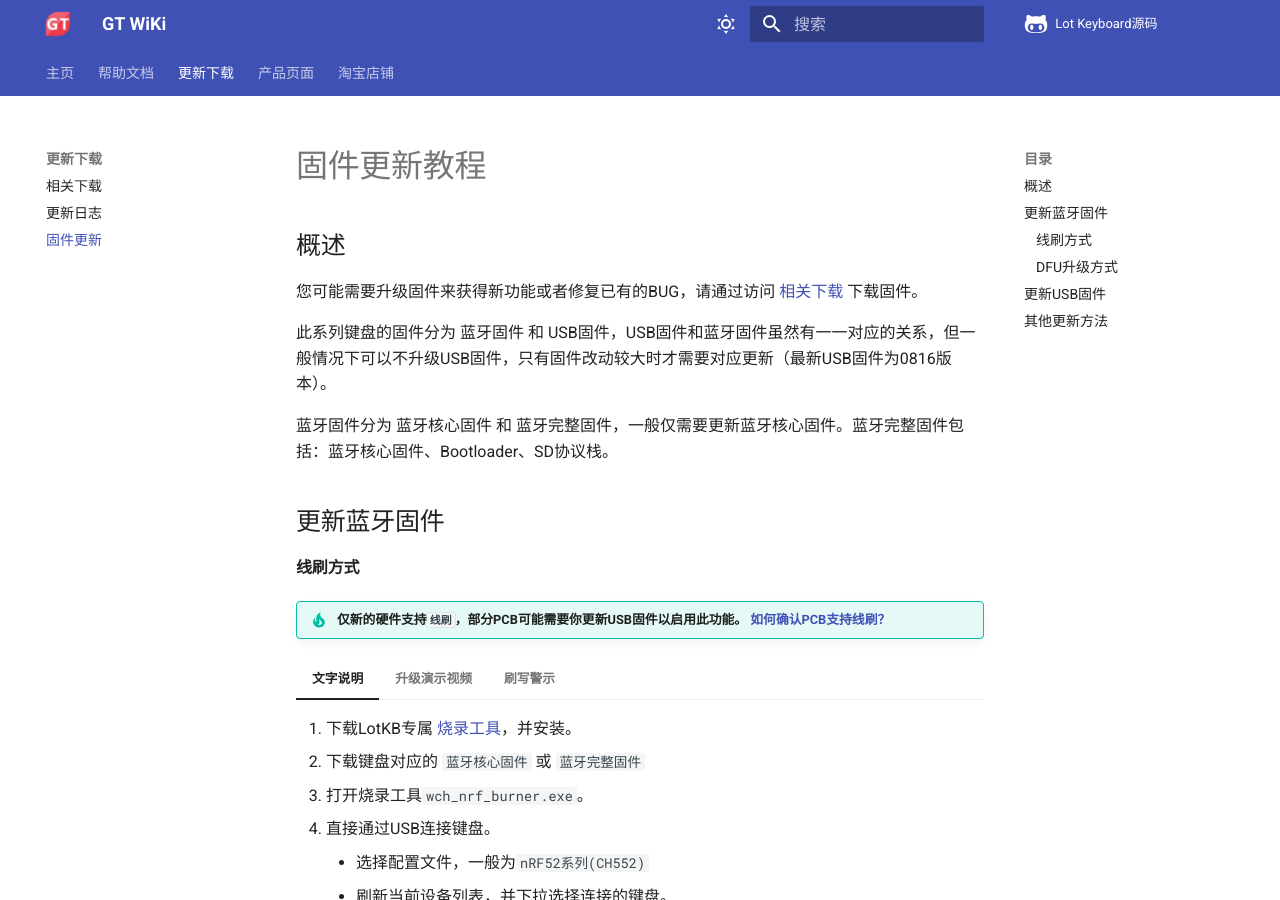
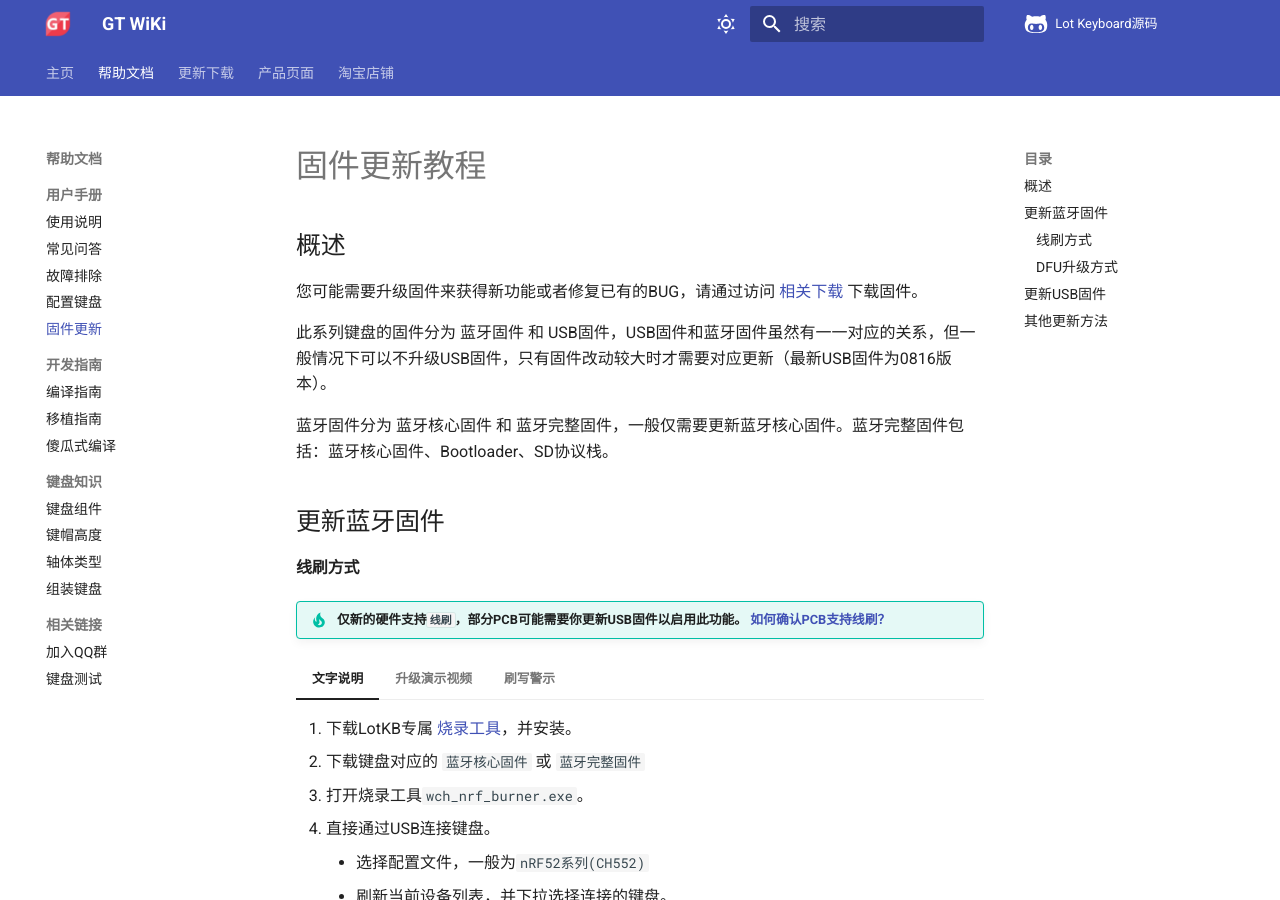
Before and after one commit to genokolar/genokolar.github.io, an MkDocs documentation site: the page built from docs/upgrade.md, in a window 1280 px wide and 900 px high. Built offline with MkDocs 1.6.1 and Material for MkDocs 9.7.7, drawn with Linux system fonts in a browser that asks for light colours; comment, search, counter and statistics services are not loaded; part of the change alters nothing that is shown.

Commit message:
修复导航混乱

```diff
--- a/mkdocs.yml
+++ b/mkdocs.yml
@@ -138,7 +138,6 @@ nav:
     - 更新下载:
       - 相关下载: down/download.md
       - 更新日志: changelog.md
-      - 固件更新: upgrade.md
     - 产品页面:
       - BLE60 rev.F: keyboard/gt_ble60_f.md
       - Farad69 rev.C: keyboard/farad69_c.md
```
